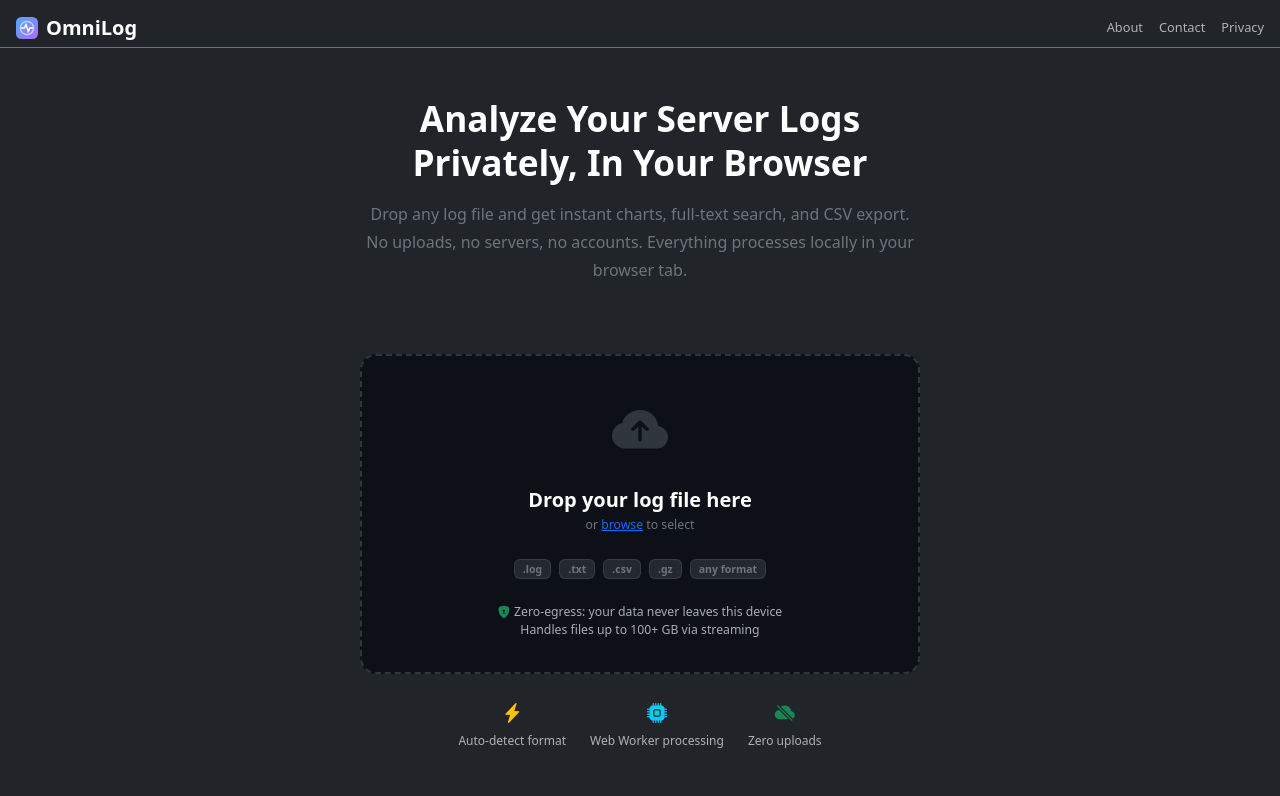
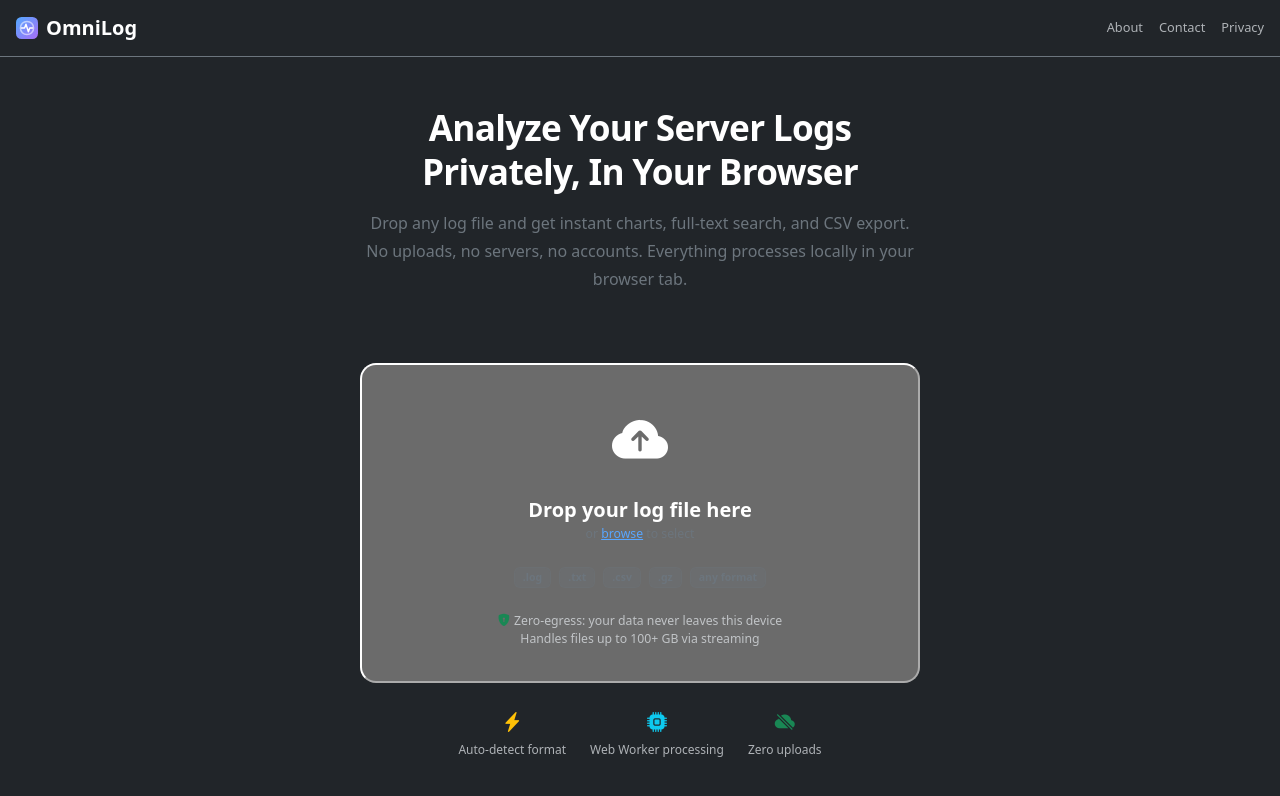
Before and after one commit to helouism/omnilog, a React (Vite) app: page / in a window 1280 px wide. Shown: the top 796 px of the page. Built offline with nearby package versions, Linux system fonts and the light colour scheme.

Commit message:
refactor(ui): drive main.scss from tokens, add base typography

```diff
--- /dev/null
+++ b/src/assets/_primitives.scss
@@ -0,0 +1 @@
+// Primitives — populated in Task 4.
--- a/src/assets/main.scss
+++ b/src/assets/main.scss
@@ -1,18 +1,27 @@
-// Bootstrap variable overrides — must come before import
-$body-bg: #0d1117;
-$body-color: #e6edf3;
-$card-bg: #161b22;
-$card-border-color: #30363d;
-$border-color: #30363d;
-$input-bg: #161b22;
-$input-color: #e6edf3;
-$input-border-color: #30363d;
-$input-focus-border-color: #0d6efd;
-$input-placeholder-color: #484f58;
-$nav-link-color: #8b949e;
-$font-family-monospace: 'JetBrains Mono', 'Fira Code', 'Cascadia Code', ui-monospace, SFMono-Regular, monospace;
+// Tokens first — they define the SCSS variables the Bootstrap overrides below use.
+@import 'tokens';
+
+// ─── Bootstrap variable overrides (MUST precede the bootstrap import) ────────
+$body-bg:                 $ol-bg;
+$body-color:              $ol-text;
+$card-bg:                 $ol-surface-1;
+$card-border-color:       $ol-border;
+$border-color:            $ol-border;
+$input-bg:                $ol-surface-1;
+$input-color:             $ol-text;
+$input-border-color:      $ol-border;
+$input-focus-border-color: $ol-accent;
+$input-placeholder-color: $ol-text-faint;
+$nav-link-color:          $ol-text-dim;
+$primary:                 $ol-accent;
+
+$font-family-sans-serif: 'Inter Variable', system-ui, -apple-system, 'Segoe UI', sans-serif;
+$font-family-monospace:  'JetBrains Mono Variable', ui-monospace, SFMono-Regular, Consolas, monospace;
+$font-family-base:       $font-family-sans-serif;
 
 @import 'bootstrap/scss/bootstrap';
+
+@import 'primitives';
 
 // ─── Global ──────────────────────────────────────────────────────────────────
 
@@ -22,115 +31,67 @@ html, body, #root {
 }
 
 body {
-  font-size: 0.875rem;
+  font-family: $font-family-sans-serif;
+  font-size: var(--ol-fs-base);
+  line-height: var(--ol-lh-ui);
+  background: var(--ol-bg);
+  color: var(--ol-text);
   -webkit-font-smoothing: antialiased;
+  -moz-osx-font-smoothing: grayscale;
+  // Tabular numerals everywhere by default: this app is mostly numbers, and
+  // proportional figures make counts jitter as they update during parsing.
+  font-variant-numeric: tabular-nums;
 }
 
-// ─── Scrollbars ───────────────────────────────────────────────────────────────
+// ─── Headings: optical tracking + balanced wrapping ──────────────────────────
 
-::-webkit-scrollbar {
-  width: 6px;
-  height: 6px;
+h1, h2, h3, h4, h5, h6 {
+  line-height: var(--ol-lh-heading);
+  text-wrap: balance;
+  font-weight: 600;
 }
+
+h1 { font-size: var(--ol-fs-3xl); letter-spacing: -0.021em; }
+h2 { font-size: var(--ol-fs-2xl); letter-spacing: -0.021em; }
+h3 { font-size: var(--ol-fs-xl);  letter-spacing: -0.014em; }
+
+p { text-wrap: pretty; }
+
+// ─── Links ───────────────────────────────────────────────────────────────────
+
+a {
+  color: var(--ol-accent);
+  text-decoration: none;
+  &:hover { text-decoration: underline; }
+}
+
+// ─── Focus: one visible ring everywhere ──────────────────────────────────────
+
+:focus-visible {
+  outline: 2px solid var(--ol-accent);
+  outline-offset: 2px;
+}
+
+// ─── Scrollbars ──────────────────────────────────────────────────────────────
+
+::-webkit-scrollbar { width: 8px; height: 8px; }
 ::-webkit-scrollbar-track { background: transparent; }
 ::-webkit-scrollbar-thumb {
-  background: #30363d;
-  border-radius: 3px;
-  &:hover { background: #484f58; }
+  background: var(--ol-border);
+  border-radius: var(--ol-r-sm);
+  &:hover { background: var(--ol-border-strong); }
 }
 
-// ─── Dropzone ─────────────────────────────────────────────────────────────────
+// ─── Utilities ───────────────────────────────────────────────────────────────
 
-.dropzone-area {
-  border: 2px dashed #30363d;
-  background: #0d1117;
-  transition: border-color 0.2s ease, background 0.2s ease;
-  user-select: none;
+.font-mono { font-family: $font-family-monospace; }
 
-  &:hover, &.dropzone-active {
-    border-color: #0d6efd;
-    background: rgba(13, 110, 253, 0.05);
-  }
+.ol-measure { max-width: var(--ol-measure); }
+
+.ol-label {
+  font-size: var(--ol-fs-xs);
+  font-weight: 500;
+  letter-spacing: 0.06em;
+  text-transform: uppercase;
+  color: var(--ol-text-faint);
 }
-
-.drop-icon {
-  color: #30363d;
-  transition: color 0.2s ease, transform 0.2s ease;
-
-  &.drop-icon-active {
-    color: #0d6efd;
-    transform: scale(1.1) translateY(-4px);
-  }
-}
-
-// ─── Log table rows ───────────────────────────────────────────────────────────
-
-.log-row {
-  transition: background 0.1s;
-  &:hover { background: rgba(255,255,255,0.03); }
-}
-
-.text-purple { color: #bc8cff !important; }
-.bg-purple { background-color: #6f42c1 !important; }
-
-// ─── Filter bar ───────────────────────────────────────────────────────────────
-
-.btn-xs {
-  font-size: 0.7rem;
-  padding: 0.1rem 0.45rem;
-  line-height: 1.6;
-}
-
-// ─── Navbar ───────────────────────────────────────────────────────────────────
-
-.navbar {
-  min-height: 48px;
-}
-
-// ─── Tab panels ───────────────────────────────────────────────────────────────
-
-.nav-tabs .nav-link {
-  color: #8b949e;
-  border-color: transparent;
-  font-size: 0.8rem;
-  padding: 0.4rem 0.9rem;
-
-  &.active {
-    color: #e6edf3;
-    background: transparent;
-    border-bottom-color: #0d6efd;
-  }
-
-  &:hover:not(.active) { color: #e6edf3; border-color: transparent; }
-}
-
-// ─── Progress bar container ────────────────────────────────────────────────────
-
-.progress-container {
-  background: #0d1117;
-}
-
-// ─── Cards ────────────────────────────────────────────────────────────────────
-
-.card {
-  background: #161b22;
-}
-
-// ─── Utility: monospace ───────────────────────────────────────────────────────
-
-.font-mono {
-  font-family: $font-family-monospace;
-}
-
-// ─── Column sort button ───────────────────────────────────────────────────────
-
-.col-sort-btn {
-  flex-shrink: 0;
-  cursor: pointer;
-  user-select: none;
-  background: none;
-  border: none;
-  padding: 0;
-  text-align: left;
-  font: inherit;
-}
```
